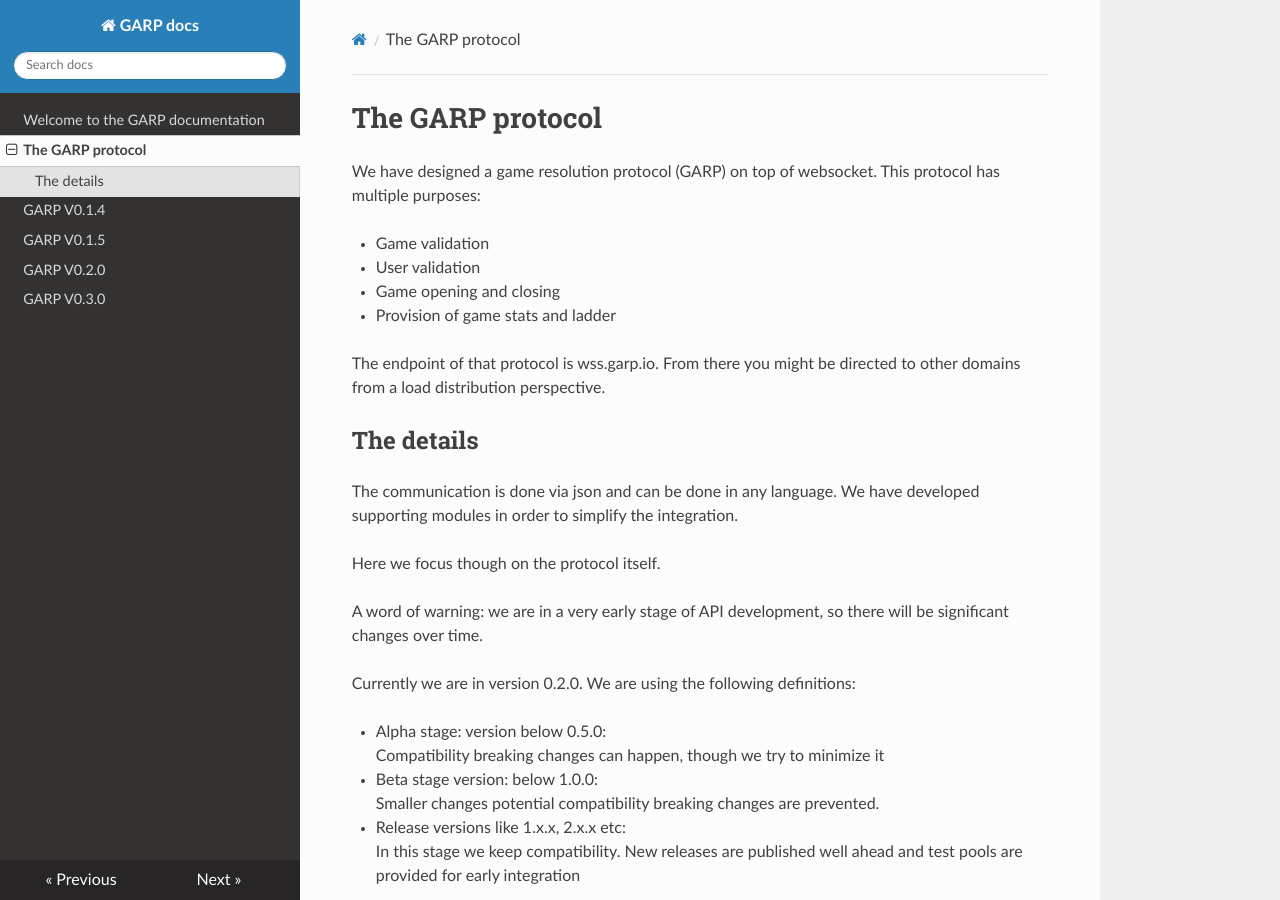
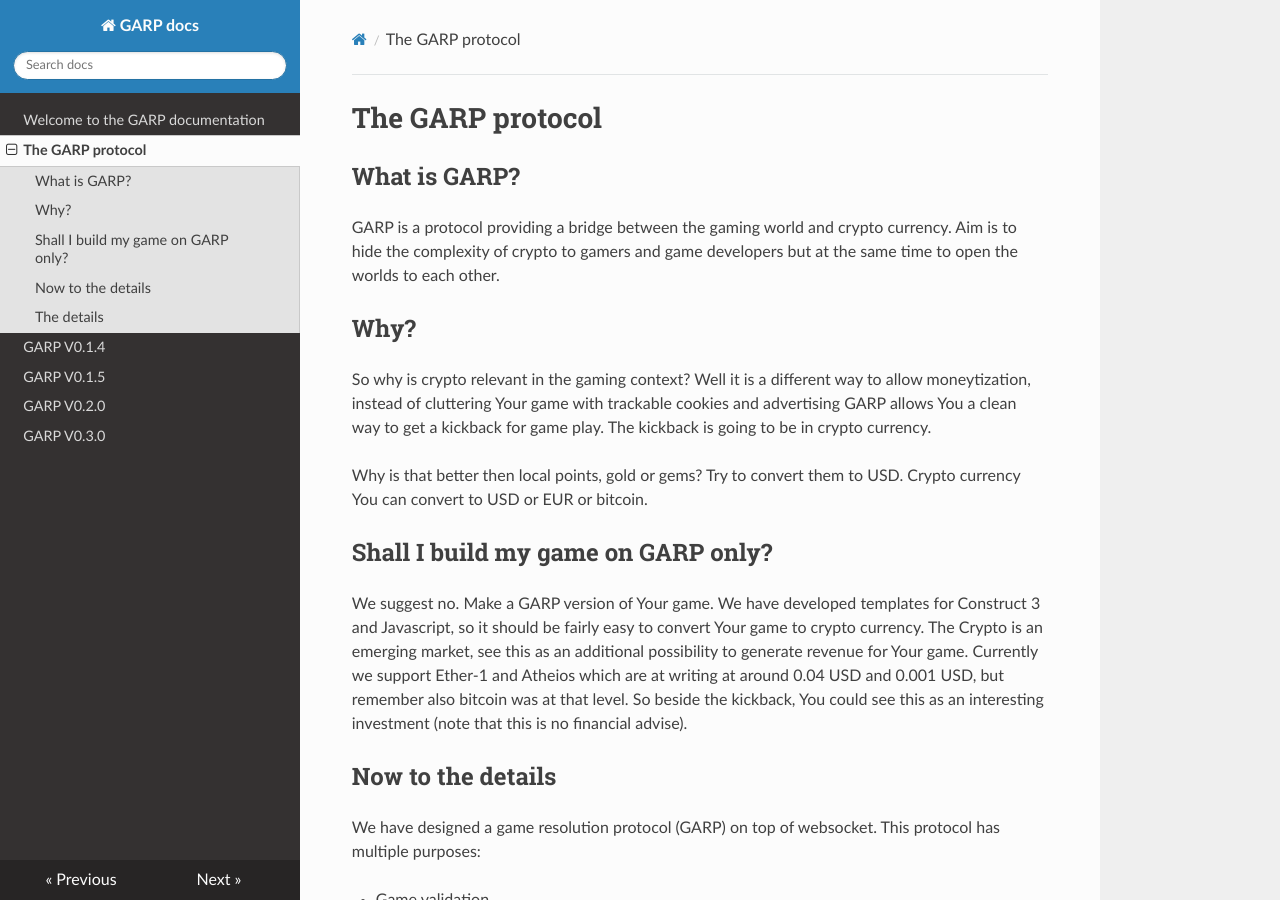
Before and after one commit to garpofficial/garp.readthedocs.io, an MkDocs documentation site: the page built from docs/garp.md, in a window 1280 px wide and 900 px high. Built offline with MkDocs 1.6.1, drawn with Linux system fonts in a browser that asks for light colours; nearby versions of some CDN libraries.

Commit message:
Update for v0.3.0

```diff
--- a/docs/garp.md
+++ b/docs/garp.md
@@ -1,5 +1,26 @@
 # The GARP protocol
+## What is GARP?
+GARP is a protocol providing a bridge between the gaming world and crypto currency.
+Aim is to hide the complexity of crypto to gamers and game developers but at the same time to
+open the worlds to each other.
 
+## Why?
+So why is crypto relevant in the gaming context? Well it is a different way to allow moneytization,
+instead of cluttering Your game with trackable cookies and advertising GARP allows You a clean way
+to get a kickback for game play. The kickback is going to be in crypto currency.
+
+Why is that better then local points, gold or gems? Try to convert them to USD.
+Crypto currency You can convert to USD or EUR or bitcoin.
+
+## Shall I build my game on GARP only?
+We suggest no. Make a GARP version of Your game. We have developed templates for Construct 3
+and Javascript, so it should be fairly easy to convert Your game to crypto currency.
+The Crypto is an emerging market, see this as an additional possibility to generate revenue
+for Your game. Currently we support Ether-1 and Atheios which are at writing at around
+0.04 USD and 0.001 USD, but remember also bitcoin was at that level. So beside the kickback,
+You could see this as an interesting investment (note that this is no financial advise).
+
+## Now to the details
 We have designed a game resolution protocol (GARP) on top of websocket. This
 protocol has multiple purposes:
 
```
Also changed, not shown: docs/javascript.md (+1 -1 lines).
